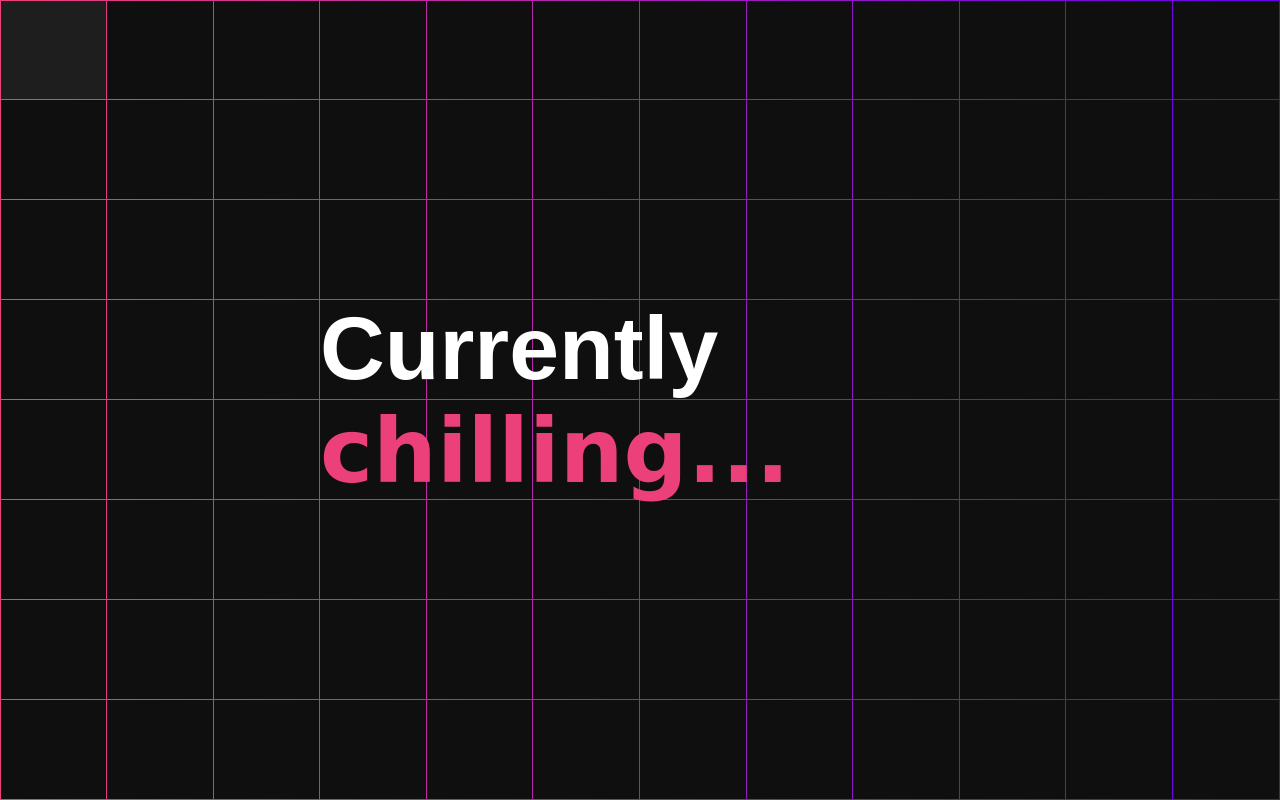
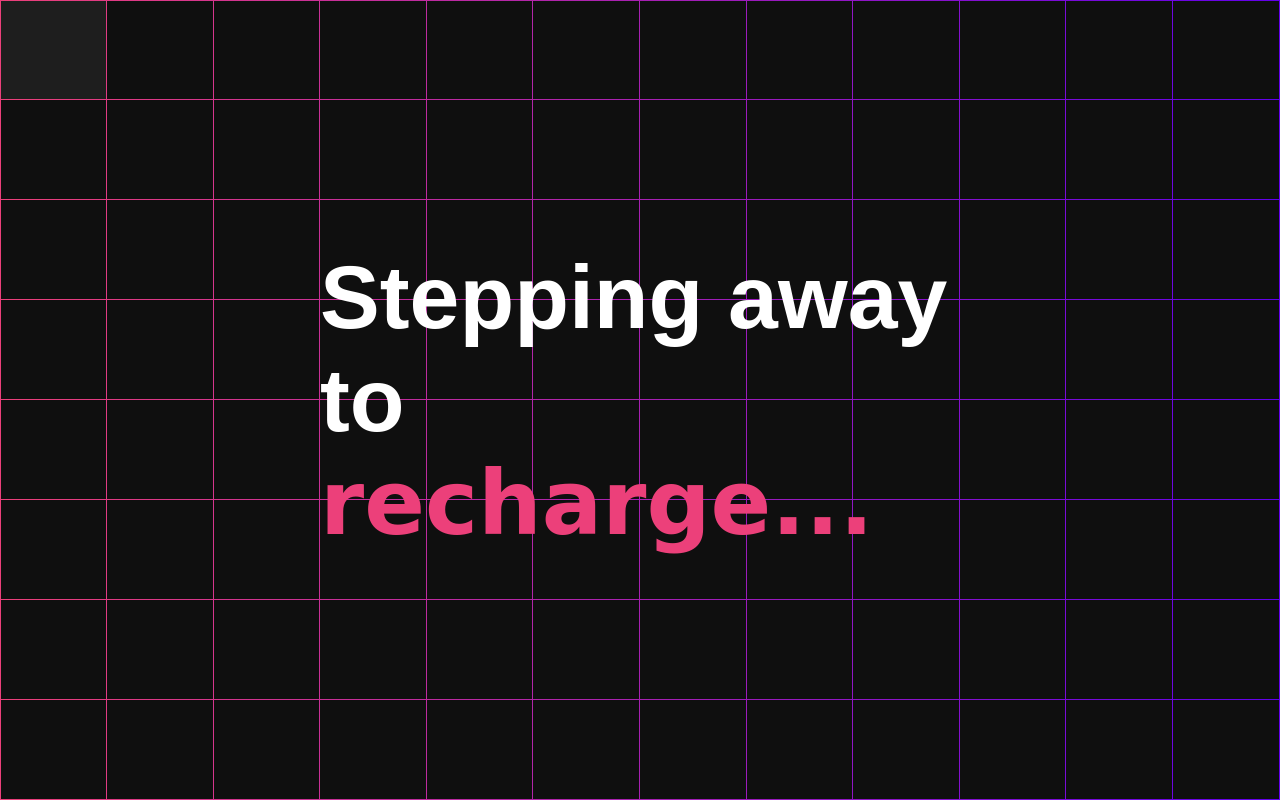
Before and after one commit to singhdan2002/website, a website: page src/creative_coding/staggered_grid/index.html in a window 1280 px wide. Drawn offline with Linux system fonts and the light colour scheme.

Commit message:
changed message for the staggered_grid

```diff
--- a/src/creative_coding/staggered_grid/index.html
+++ b/src/creative_coding/staggered_grid/index.html
@@ -11,8 +11,8 @@
     <div id="tiles"></div>
 
     <h1 id="title" class="centered">
-        <span style="font-size: 7vw;" >Currently</span>
-        <span class="fancy">chilling...</span>
+        <span style="font-size: 7vw;" >Stepping away to</span>
+        <span class="fancy">recharge...</span>
 
     </h1>
 
```
